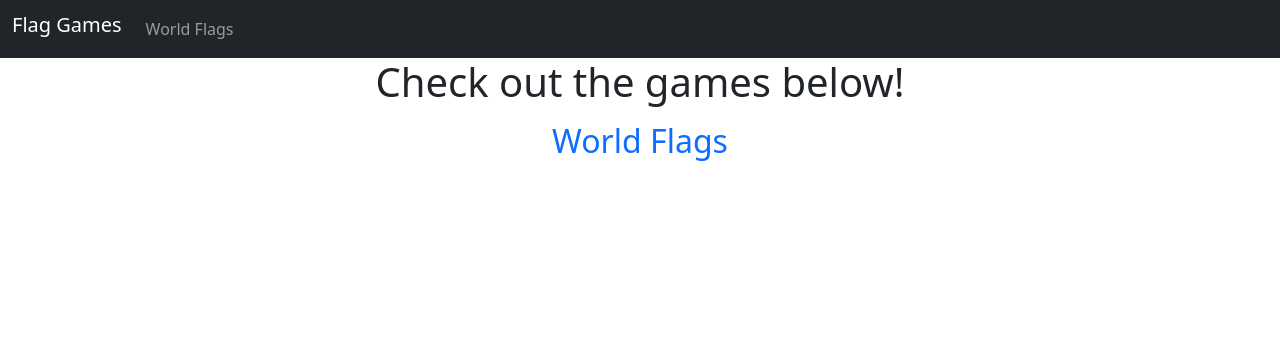
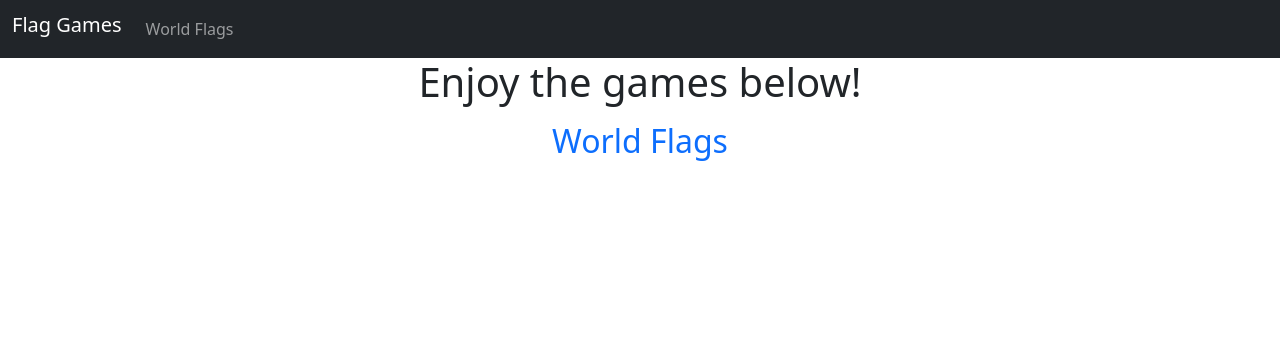
Before and after one commit to PouyaT/flag-games, a Django app: page / in a window 1280 px wide. Shown: the top 358 px of the page. Run offline with Django 4.2, Linux system fonts and the light colour scheme.

Commit message:
fix: removed unneeded log line and changed html

```diff
--- a/flag_games/flag_games/views.py
+++ b/flag_games/flag_games/views.py
@@ -5,7 +5,6 @@ from django.http import JsonResponse
 
 
 def index(request):
-    logging.info("in index request")
     return render(request, 'flag_games/index.html')
 
 
--- a/flag_games/templates/flag_games/index.html
+++ b/flag_games/templates/flag_games/index.html
@@ -3,7 +3,7 @@
 <div class="container">
     <div class="row">
         <div class="col text-center">
-            <h1 style = "display: block;">Check out the games below!</h1>
+            <h1 style = "display: block;">Enjoy the games below!</h1>
             <h2><a class="nav-link" aria-current="page" href="{% url 'world_randomize' %}"> World Flags</a></h2>
         </div>
     </div>
```
